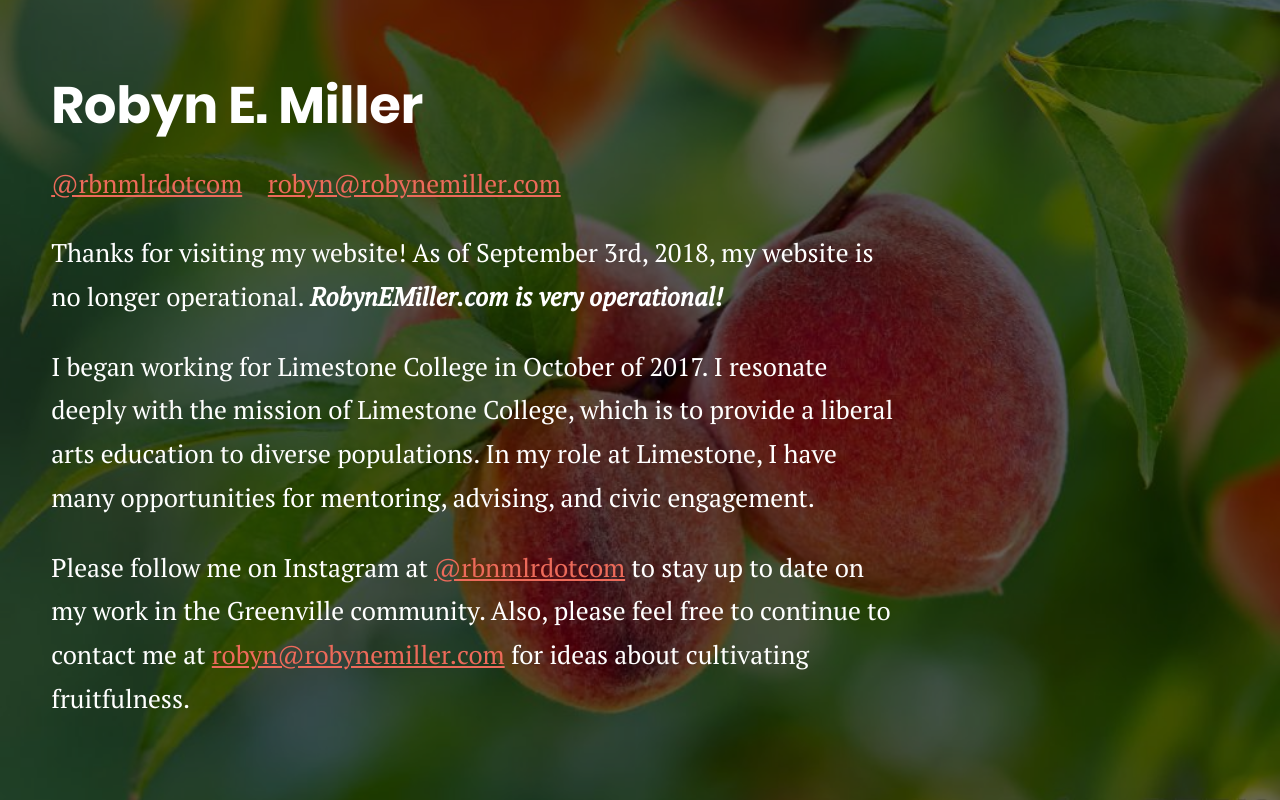
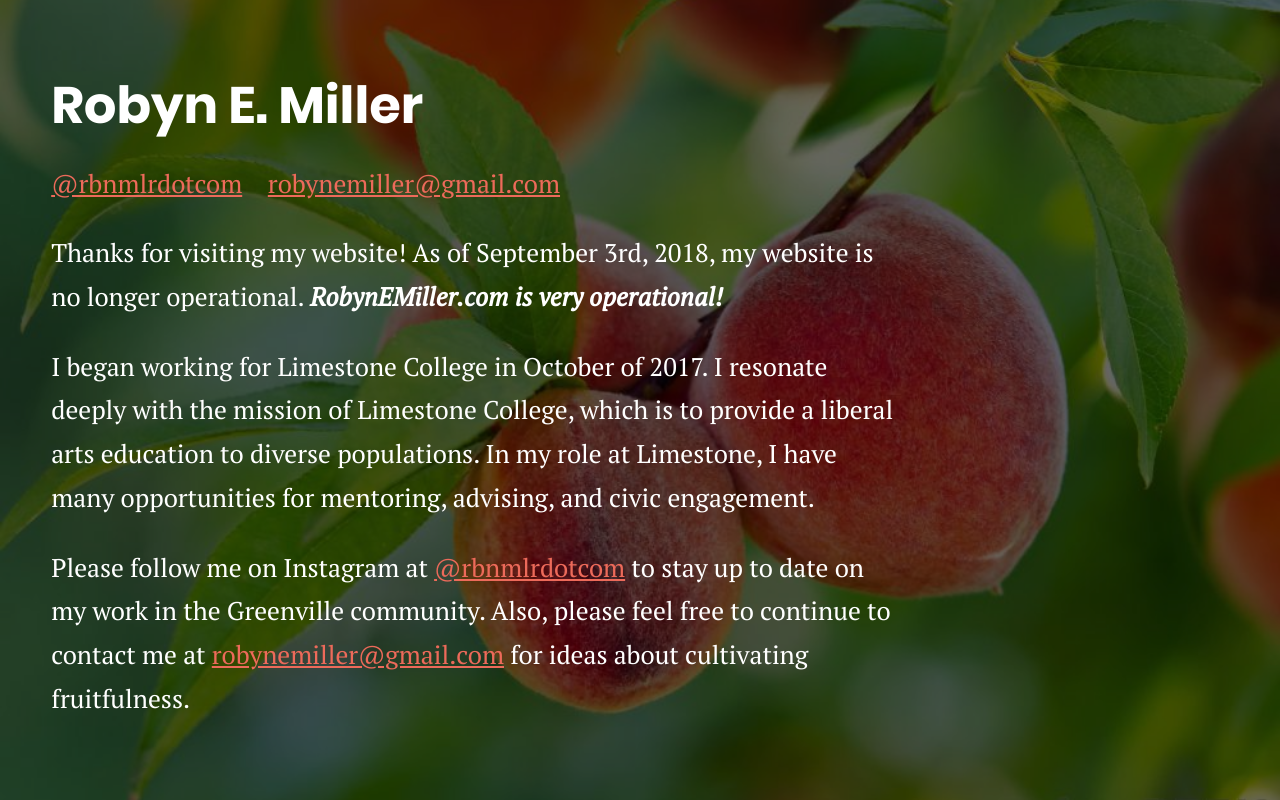
Before and after one commit to benrobertsonio/rem, a plain HTML site: page index.html in a window 1280 px wide. Drawn offline with Linux system fonts and the light colour scheme; a web font is replaced by a local one.

Commit message:
Update email address.

```diff
--- a/index.html
+++ b/index.html
@@ -17,14 +17,14 @@
     </h1>
     <ul>
       <li><a href="https://www.instagram.com/rbnmlrdotcom/">@rbnmlrdotcom</a></li>
-      <li><a href="mailto:robyn@robynemiller.com">robyn@robynemiller.com</a></li>
+      <li><a href="mailto:robynemiller@gmail.com">robynemiller@gmail.com</a></li>
     </ul>
     <p>Thanks for visiting my website! As of September 3rd, 2018, my website is no longer operational. <strong>RobynEMiller.com is very operational!</strong></p>
     <p>
       I began working for Limestone College in October of 2017. I resonate deeply with the mission of Limestone College, which is to provide a liberal arts education to diverse populations. In my role at Limestone, I have many opportunities for mentoring, advising, and civic engagement.
     </p>
     <p>
-      Please follow me on Instagram at <a href="https://www.instagram.com/rbnmlrdotcom/">@rbnmlrdotcom</a> to stay up to date on my work in the Greenville community. Also, please feel free to continue to contact me at <a href="mailto:robyn@robynemiller.com">robyn@robynemiller.com</a> for ideas about cultivating fruitfulness.
+      Please follow me on Instagram at <a href="https://www.instagram.com/rbnmlrdotcom/">@rbnmlrdotcom</a> to stay up to date on my work in the Greenville community. Also, please feel free to continue to contact me at <a href="mailto:robynemiller@gmail.com">robynemiller@gmail.com</a> for ideas about cultivating fruitfulness.
     </p>
   </div>
 </body>
```
